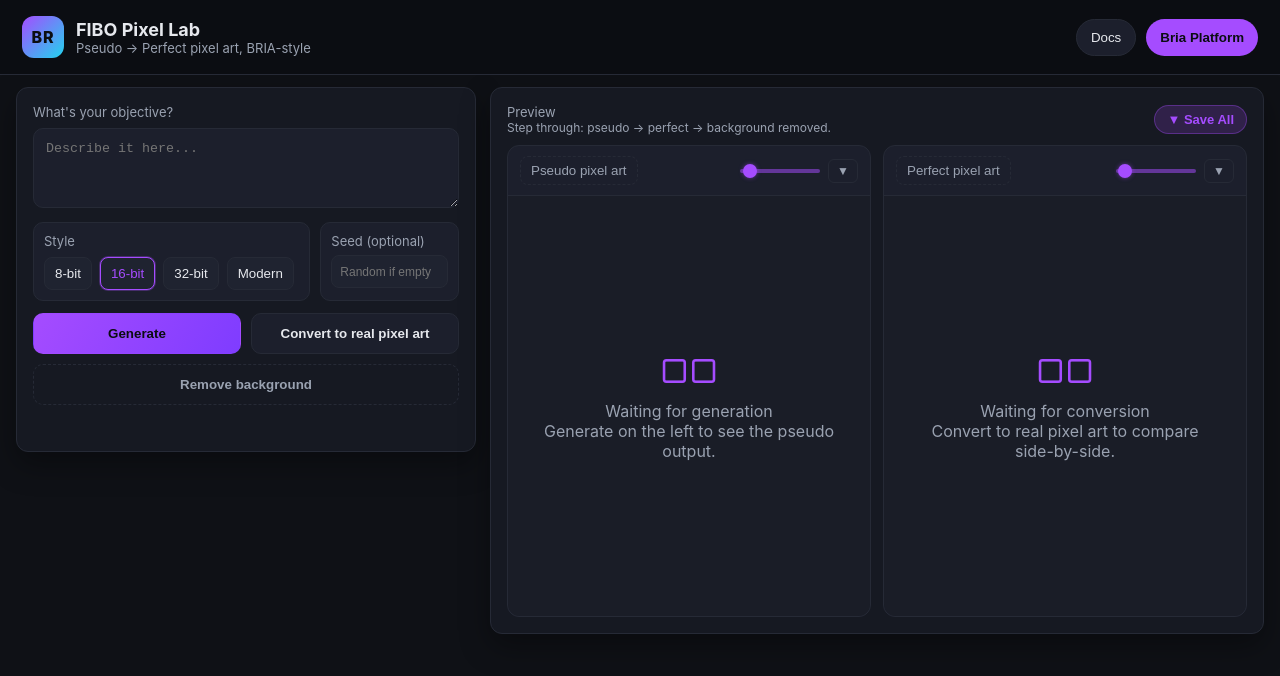
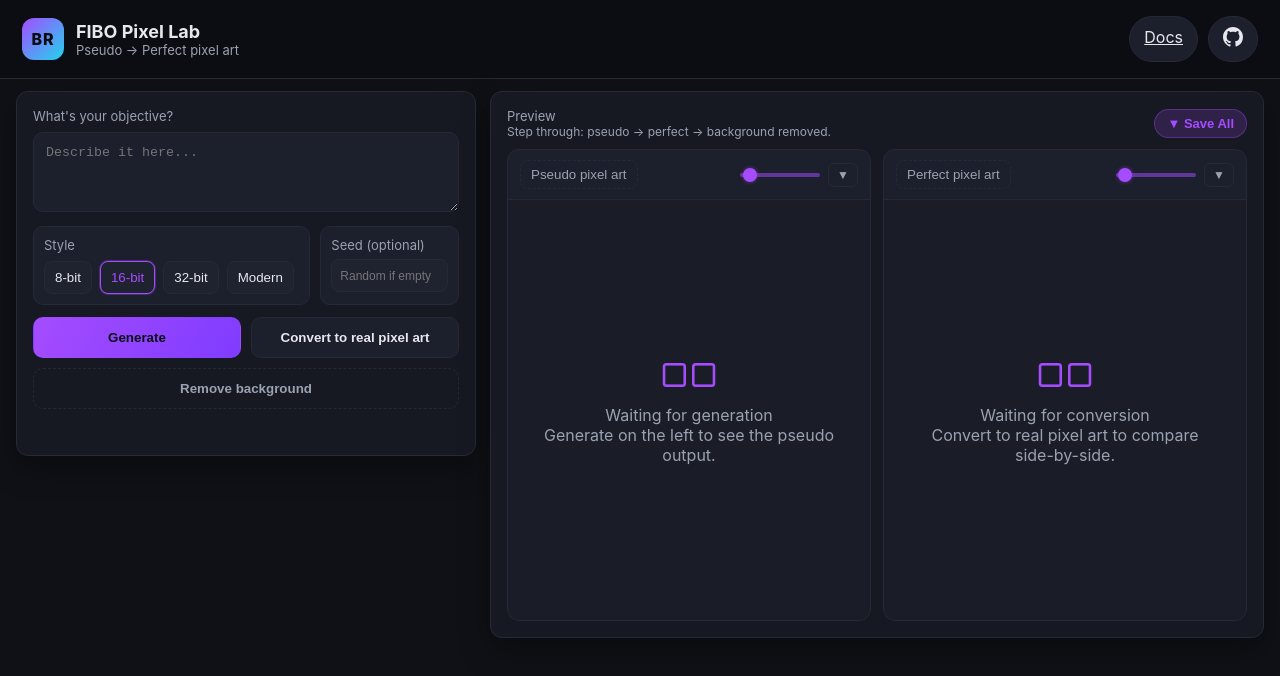
Before and after one commit to Artxie3/Pixel_BRIA, a plain HTML site: page frontend/index.html in a window 1280 px wide. Drawn offline with nearby package versions, Linux system fonts and the light colour scheme.

Commit message:
Update header: link Docs, add GitHub button, remove Bria Platform

```diff
--- a/frontend/index.html
+++ b/frontend/index.html
@@ -13,12 +13,16 @@
       <div class="logo">BR</div>
       <div>
         <div class="title">FIBO Pixel Lab</div>
-        <div class="subtitle">Pseudo → Perfect pixel art, BRIA-style</div>
+        <div class="subtitle">Pseudo → Perfect pixel art</div>
       </div>
     </div>
     <div class="actions">
-      <button class="pill">Docs</button>
-      <button class="pill accent">Bria Platform</button>
+      <a href="https://docs.bria.ai/" target="_blank" class="pill">Docs</a>
+      <a href="https://github.com/Artxie3/Pixel_BRIA" target="_blank" class="pill" title="View on GitHub">
+        <svg width="20" height="20" viewBox="0 0 16 16" fill="currentColor">
+          <path d="M8 0C3.58 0 0 3.58 0 8c0 3.54 2.29 6.53 5.47 7.59.4.07.55-.17.55-.38 0-.19-.01-.82-.01-1.49-2.01.37-2.53-.49-2.69-.94-.09-.23-.48-.94-.82-1.13-.28-.15-.68-.52-.01-.53.63-.01 1.08.58 1.23.82.72 1.21 1.87.87 2.33.66.07-.52.28-.87.51-1.07-1.78-.2-3.64-.89-3.64-3.95 0-.87.31-1.59.82-2.15-.08-.2-.36-1.02.08-2.12 0 0 .67-.21 2.2.82.64-.18 1.32-.27 2-.27.68 0 1.36.09 2 .27 1.53-1.04 2.2-.82 2.2-.82.44 1.1.16 1.92.08 2.12.51.56.82 1.27.82 2.15 0 3.07-1.87 3.75-3.65 3.95.29.25.54.73.54 1.48 0 1.07-.01 1.93-.01 2.2 0 .21.15.46.55.38A8.013 8.013 0 0016 8c0-4.42-3.58-8-8-8z"/>
+        </svg>
+      </a>
     </div>
   </header>
 
```
Also changed, not shown: webapp/static/index.html (+7 -3 lines).
